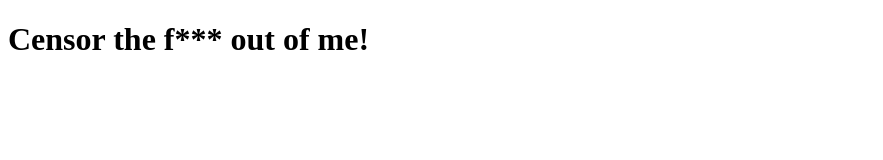
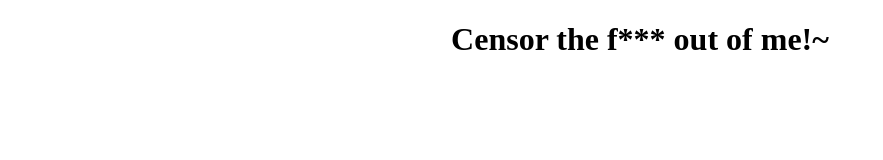
Before and after one commit to jstarw/CensorMe, a website: page public/index.html in a window 1280 px wide. Shown: the whole page, without its empty margins (0-883 px from the left). Drawn offline with Linux system fonts and the light colour scheme.

Commit message:
merge with master and include some changes to landing page

```diff
--- a/public/index.html
+++ b/public/index.html
@@ -8,7 +8,7 @@
     <body>
         <div id="header"></div>
         <div class="row">
-            <h1>Censor the f*** out of me!</h1>
+            <h1 style="text-align: center">Censor the f*** out of me!~</h1>
         </div>
     </body>
 </html>
```
